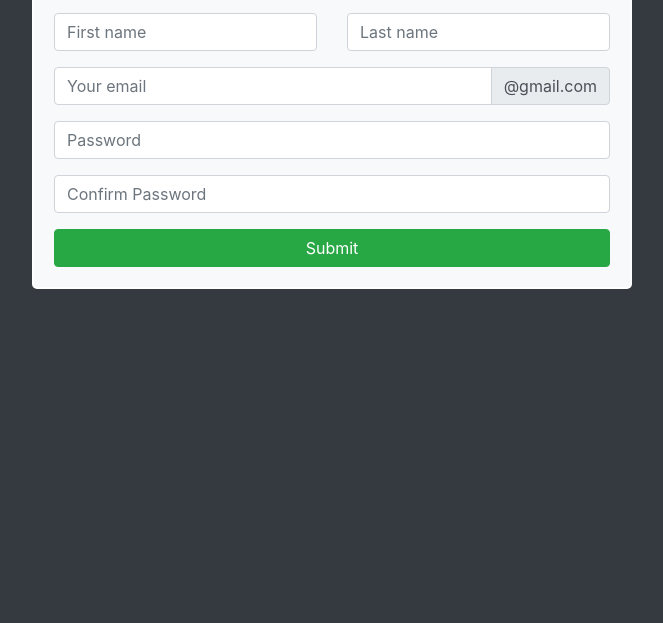
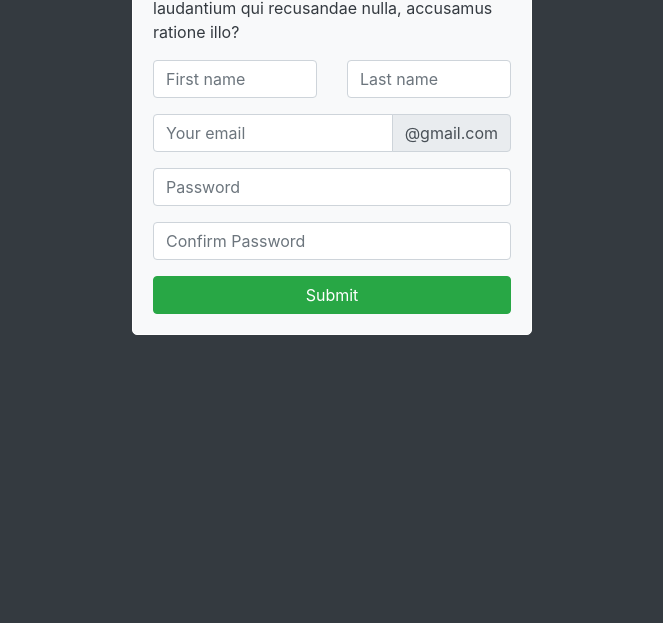
Before and after one commit to elvinhydrv/form_validation, a plain HTML site: page index.html in a window 1280 px wide. Shown: the part 177-800 px from the top of the page, without its empty margins (308-971 px from the left). Drawn offline with nearby package versions, Linux system fonts and the light colour scheme.

Commit message:
Update style.css

```diff
--- a/css/style.css
+++ b/css/style.css
@@ -1,7 +1,7 @@
 .form-content {
-    max-width: 600px;
+    max-width: 400px;
     margin: 0 auto;
-    border: 2px solid #fff;
+    border: 1px solid #fff;
     padding: 20px;
     border-radius: 5px;
 }
```
